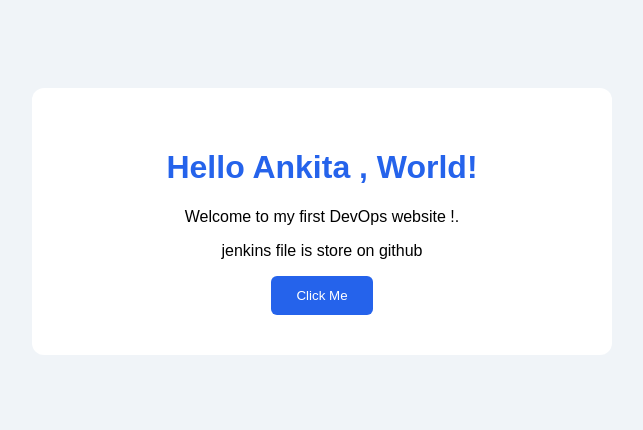
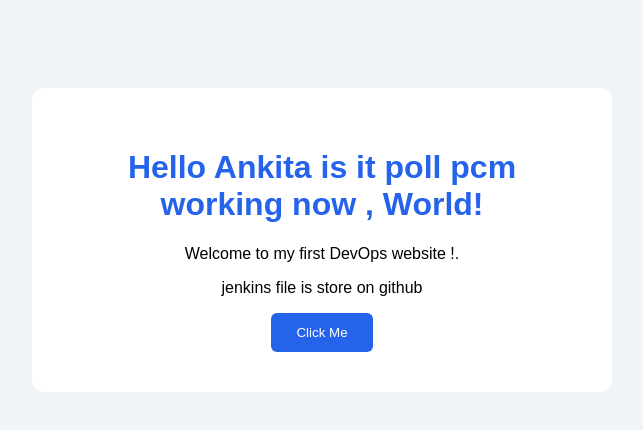
Before and after one commit to ankita0513/jenkins_demo, a plain HTML site: page index.html in a window 1280 px wide. Shown: the whole page, without its empty margins (318-961 px from the left). Drawn offline with Linux system fonts and the light colour scheme.

Commit message:
poll pcm check

```diff
--- a/index.html
+++ b/index.html
@@ -34,7 +34,7 @@
 </head>
 <body>
     <div class="container">
-        <h1>Hello Ankita , World!</h1>
+        <h1>Hello Ankita is it poll pcm working now , World!</h1>
         <p>Welcome to my first DevOps website !.</p>
         <p>jenkins file is store on github </p>
         <button onclick="alert('Website is working!')">
```
